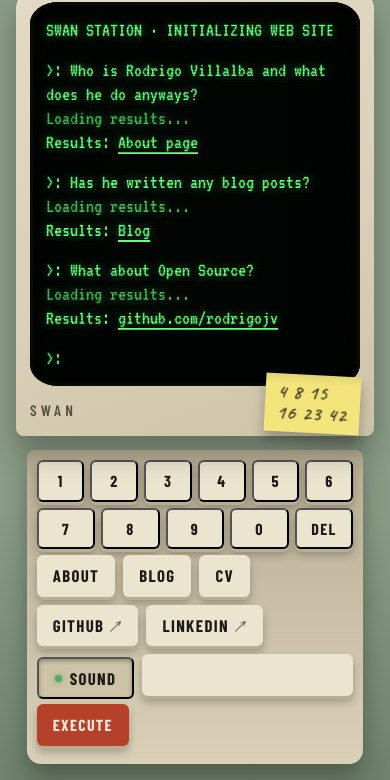
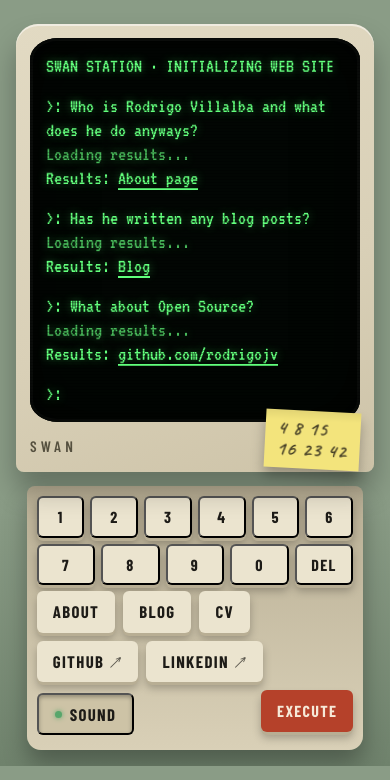
Before and after one commit to rodrigojv/rodrigovillalba.com, an Astro site: page / in a window 390 px wide. Shown: the part 131-911 px from the top of the page. Built offline with nearby package versions, Linux system fonts and the light colour scheme; Astro itself is replaced by a stand-in of ours.

Commit message:
Quita la barra espaciadora decorativa y devuelve aire arriba en mobile

```diff
--- a/src/pages/index.astro
+++ b/src/pages/index.astro
@@ -54,7 +54,6 @@ const questions = [
           <a class="key" href="https://github.com/rodrigojv" rel="noopener">GitHub</a>
           <a class="key" href="https://www.linkedin.com/in/rojv/" rel="noopener">LinkedIn</a>
           <button type="button" class="key" id="sound" aria-pressed="true" aria-label="Sound">Sound</button>
-          <span class="key space" aria-hidden="true"></span>
           <button type="button" class="key execute" id="execute">Execute</button>
         </div>
       </div>
@@ -290,5 +289,5 @@ const questions = [
 </script>
 
 <style>
-  .execute { border: 0; cursor: pointer; font: inherit; font-family: var(--label); font-weight: 700; background: #b5412a; color: #f6e9d8; }
+  .execute { margin-left: auto; border: 0; cursor: pointer; font: inherit; font-family: var(--label); font-weight: 700; background: #b5412a; color: #f6e9d8; }
 </style>
--- a/src/styles/global.css
+++ b/src/styles/global.css
@@ -193,7 +193,6 @@ a { color: inherit; text-decoration-thickness: 1px; text-underline-offset: 3px;
   text-align: center;
   font-style: normal;
 }
-.keys .space { flex: 1 1 8rem; }
 .numrow { display: flex; gap: 6px; margin-bottom: 6px; }
 .numrow .key, .numrow i { flex: 1; min-width: 0; min-height: 2.1rem; padding: 0; justify-content: center; font-size: 1rem; }
 .numrow i { border-radius: 4px; background: #cdc3a6; box-shadow: 0 2px 0 var(--plastic-shade); color: var(--ink-dim); font: 600 0.8rem/2.1rem var(--label); text-align: center; font-style: normal; }
@@ -335,9 +334,9 @@ h3 { font-size: 1.5rem; margin: 1.4em 0 0.3em; }
 
 @media (max-width: 800px) {
   .desk { grid-template-columns: minmax(0, 1fr); min-height: 0; align-items: start; }
-  .desk { padding-top: 12px; gap: 16px; }
+  .desk { padding-top: 32px; gap: 28px; }
   .label-col { order: -1; margin-top: 0; }
-  .label-col h1 { font-size: 2.2rem; margin-bottom: 6px; }
+  .label-col h1 { font-size: 2.2rem; margin-bottom: 10px; }
   .label-col p { font-size: 1rem; max-width: none; }
   .deco-rows { display: none; }
   .numrow { flex-wrap: wrap; }
```
